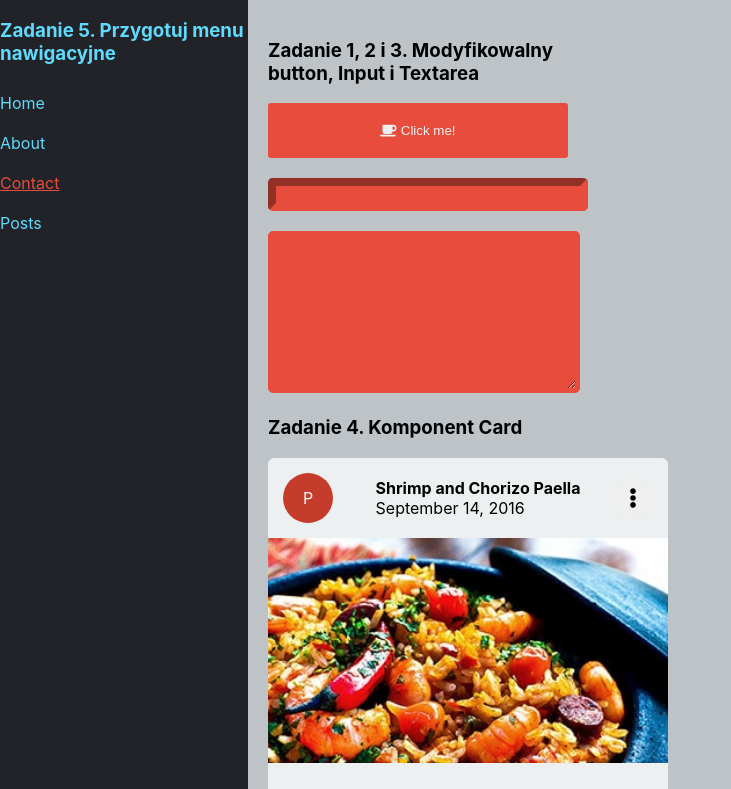
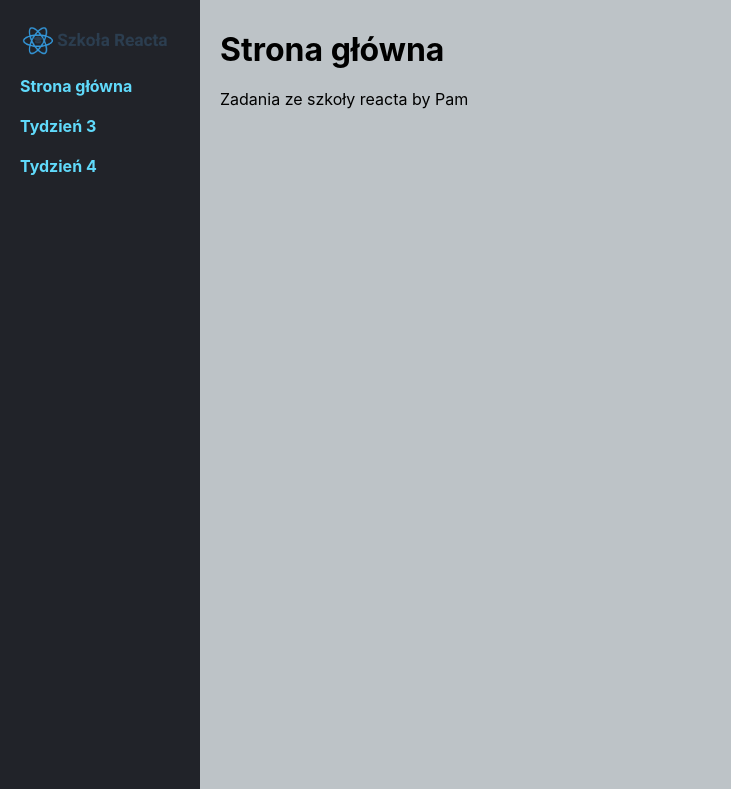
Before and after one commit to pamelaszymaniec/szkolareacta-week3, a React (Create React App) app: page / in a window 1280 px wide. Shown: the top 789 px of the page, without its empty margins (0-731 px from the left). Built offline with nearby package versions, Linux system fonts and the light colour scheme.

Commit message:
Add React router and fix the styling

```diff
--- a/package.json
+++ b/package.json
@@ -11,6 +11,7 @@
     "@testing-library/user-event": "^12.8.3",
     "react": "^17.0.2",
     "react-dom": "^17.0.2",
+    "react-router-dom": "^5.3.0",
     "react-scripts": "4.0.3",
     "web-vitals": "^1.1.2"
   },
--- a/src/App.css
+++ b/src/App.css
@@ -1,21 +1,50 @@
+/* defalut */
+
+*,
+*::before,
+*::after {
+    margin: 0;
+    padding: 0;
+    box-sizing: inherit;
+}
+
+html {
+    box-sizing: border-box;
+}
+
+h1, h2, h3 {
+  margin-top: 10px;
+  margin-bottom: 20px;
+}
+
+/* App styling */
+
 .App {
-  display: flex;
+  display: grid;
+  grid-template-columns: 200px repeat(12, 1fr);
   min-height: 100vh;
   background: #bdc3c7;
-  width: 100%;
 }
-
-.App sidebar, .App main {
+h3 {
+  color: #061A4E;
+  margin-left: 10px;
+}
+/* grid */
+.App aside, .App main {
   padding: 20px;
 }
 
+.App main {
+ grid-column: 2 / span 12;
+}
+
+/* Menu - header */
+
 .App aside {
   top: 0;
-  width: 20%;
-  height: 100vh;
   background-color: #212329;
   color: #60DAFB;
-  position: sticky;
+  /* position: sticky; */
 }
 
 .Menu ul {
@@ -23,17 +52,15 @@
   padding-inline-start: 0;
 }
 
-.MenuLink {
-  color: #60DAFB;
-  padding: 10px 0;
+.Menu ul li a {
+  color: #60DAFB!important;
   text-decoration: none;
   display: block;
+  padding: 10px 0;
+  font-weight: bold;
 }
 
-.App main {
-  width: 80%;
-}
-
+/* Week3 styles */
 
 .Card {
   max-width: 400px;
@@ -109,6 +136,7 @@
 .Menu {
   display: block;
 }
+
 /* table reset */
 table, caption, tbody, tfoot, thead, tr, th, td {
   margin: 0;
@@ -123,10 +151,9 @@ table {
   border-spacing: 0;
 }
 
-
 .Employees {
-  width: 600px;
   table-layout: fixed;
+  width: 100%;
 }
 table {
   border-collapse: collapse;
--- a/src/App.js
+++ b/src/App.js
@@ -1,51 +1,48 @@
-import './App.css';
+import React from "react";
+import { BrowserRouter as Router, Switch, Route, Link } from "react-router-dom";
 
-import { Button, Textarea, Input } from "./components/Form";
-import Card from './components/Card'
-import Menu from './components/Menu';
+import Home from "./pages/Home";
+import Week3 from "./pages/Week3";
+import Week4 from "./pages/Week4";
 
-import Employees from "./components/Employees";
-import { employees } from "./data/employees.js";
+import "./App.css";
+import Logo from "./components/Header/Logo";
 
 function App() {
-const alizarin = '#e74c3c',
-      clouds =  '#ecf0f1',
-      styles = {
-        width: 300
-      }
-
   return (
     <div className="App">
-      <aside>
-      <h3>Zadanie 5. Przygotuj menu nawigacyjne</h3>
-        <Menu/>
-      </aside>
-      <main>
-        <div style={styles}>
-          <h3>Zadanie 1, 2 i 3. Modyfikowalny button, Input i Textarea</h3>
-          <Button bgColor={alizarin} color={clouds}> Click me!</Button>
-          <Input
-            bgColor={alizarin}
-            color={clouds}
-            borderSize={8}
-            borderRadius={5}
-            borderColor={alizarin}
-          />
-          <Textarea
-            bgColor={alizarin}
-            color={clouds}
-            borderSize={4}
-            borderRadius={5}
-            borderColor={alizarin}
-          />
-        </div>
-          <h3>Zadanie 4. Komponent Card</h3>
-          <Card />
-          <h3>6. Lista pracowników</h3>
-          <Employees employees={employees} />
+      <Router>
+        <aside className="Menu">
+          <Logo />
+          <ul>
+            <li>
+              <Link to="/">Strona główna</Link>
+            </li>
+            <li>
+              <Link to="/week3">Tydzień 3</Link>
+            </li>
+            <li>
+              <Link to="/week4">Tydzień 4</Link>
+            </li>
+          </ul>
+        </aside>
+        <main>
+          <Switch>
+            <Route path="/week3">
+              <Week3 />
+            </Route>
+            <Route path="/week4">
+              <Week4 />
+            </Route>
+            <Route path="/">
+              <Home />
+            </Route>
+          </Switch>
         </main>
+      </Router>
     </div>
   );
 }
 
+
 export default App;
--- a/src/components/Employees/Employee.js
+++ b/src/components/Employees/Employee.js
@@ -14,7 +14,7 @@ export function Employee ({ employee }) {
         {name}
       </td>
       <td>
-        {!isCollapsed ? <Info info={employee} /> : ""}
+        {!isCollapsed ? <Info info={employee} /> : " "}
       </td>
     </tr>
   );
--- /dev/null
+++ b/src/components/Header/Logo.js
@@ -0,0 +1,16 @@
+import logoImg from './szkola-reacta-logo.png';
+
+const styles = {
+  width: 150,
+  height: 'auto'
+};
+
+function Logo() {
+  return (
+    <div>
+      <img src={logoImg} alt="Logo" style={styles} />
+    </div>
+  );
+}
+
+export default Logo;
--- /dev/null
+++ b/src/components/Header/index.js
@@ -0,0 +1,3 @@
+import Logo from "./Logo";
+
+export default Logo
--- /dev/null
+++ b/src/pages/Home.js
@@ -0,0 +1,10 @@
+function Home() {
+  return (
+    <>
+    <h1>Strona główna</h1>
+    <p>Zadania ze szkoły reacta by Pam</p>
+    </>
+  )
+}
+
+export default Home;
--- /dev/null
+++ b/src/pages/Week3.js
@@ -0,0 +1,49 @@
+import { Button, Textarea, Input } from "./../components/Form";
+import Card from "./../components/Card";
+import Menu from "./../components/Menu";
+
+import Employees from "./../components/Employees";
+import { employees } from "./../data/employees.js";
+
+const alizarin = "#e74c3c",
+  clouds = "#ecf0f1",
+  styles = {
+    width: 300,
+  };
+
+function Week3() {
+  return (
+    <>
+      <h1>Tydzień 3 - Struktura Aplikacji</h1>
+      <h2>Zadanie 1, 2 i 3. Modyfikowalny button, Input i Textarea</h2>
+      <div style={styles}>
+        <Button bgColor={alizarin} color={clouds}>
+          {" "}
+          Click me!
+        </Button>
+        <Input
+          bgColor={alizarin}
+          color={clouds}
+          borderSize={8}
+          borderRadius={5}
+          borderColor={alizarin}
+        />
+        <Textarea
+          bgColor={alizarin}
+          color={clouds}
+          borderSize={4}
+          borderRadius={5}
+          borderColor={alizarin}
+        />
+      </div>
+      <h2>Zadanie 4. Komponent Card</h2>
+      <Card />
+      <h2>Zadanie 5. Menu</h2>
+      <Menu />
+      <h2>6. Lista pracowników</h2>
+      <Employees employees={employees} />
+    </>
+  );
+}
+
+export default Week3;
--- /dev/null
+++ b/src/pages/Week4.js
@@ -0,0 +1,16 @@
+function Week4() {
+  return (
+    <>
+      <h1>Tydzień 4. Zdarzenia, Refy, Bindowanie</h1>
+      <h2>1. Przeliczanie rachunku w restauracji</h2>
+      <h3>Komponent klasowy:</h3>
+      <h3>Komponent funkcyjny:</h3>
+      {/* <h2>2. Walidacja formularzy</h2>
+      <h2>3. Formik lub React Hook Form</h2>
+      <h2>4. Kalkulator wydatków</h2>
+      <h2>5. Zadanie 5</h2> */}
+    </>
+  );
+}
+
+export default Week4;
```
Also changed, not shown: src/components/Header/szkola-reacta-logo.png (added), 1 other file (tests, documents, lock files or other folders).
